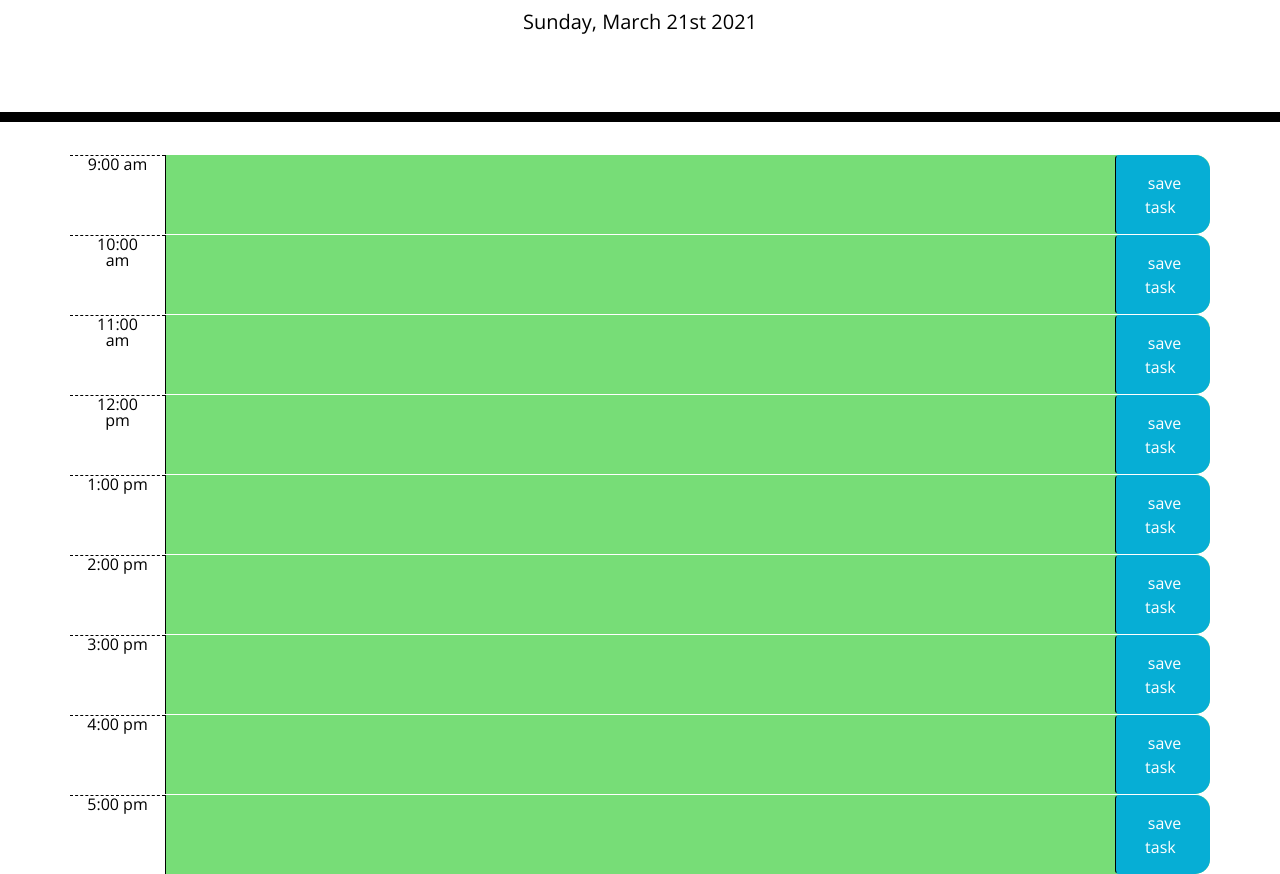
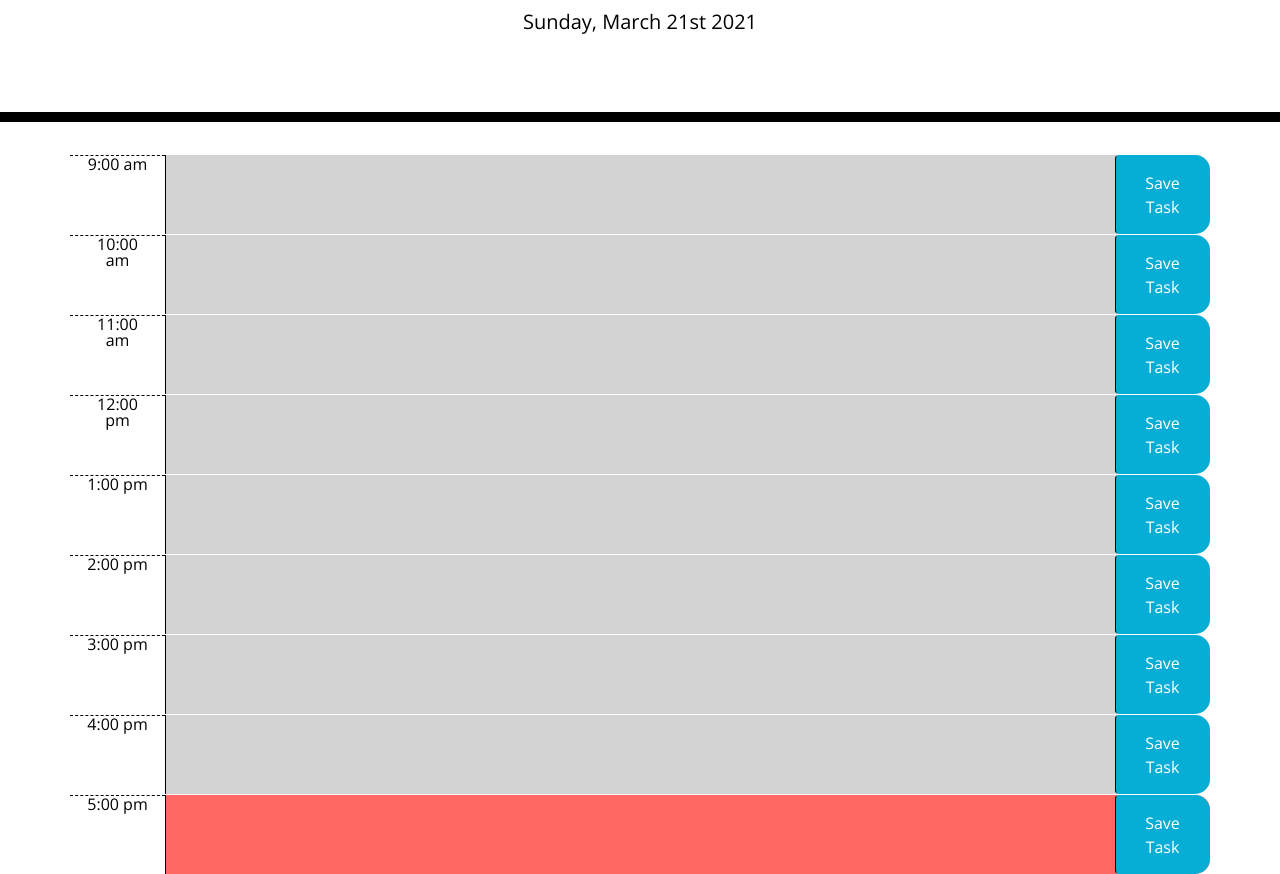
Before and after one commit to Chrispruiz/Scheduler, a plain HTML site: page index.html in a window 1280 px wide. Shown: the part 182-1056 px from the top of the page. Drawn offline with nearby package versions, Linux system fonts and the light colour scheme.

Commit message:
corrected color boxes

```diff
--- a/assets/script.js
+++ b/assets/script.js
@@ -6,8 +6,13 @@ var Now = moment().format('dddd, MMMM Do YYYY');
 var display = document.getElementById('currentDay');
 display.innerHTML = Now
 
+/* $(document).ready(function () {
+  // display current date at top in div id currentDay
+  var currentDate = moment().format("dddd, MMM Do YYYY");
+  $("#currentDay").html(currentDate); */
+
   $(".saveBtn").on("click", function () {
-    //get from input fields
+    //input fields
     var text = $(this).siblings(".description").val();
     var time = $(this).parent().attr("id");
 
@@ -15,15 +20,14 @@ $(".saveBtn").on("click", function () {
   });
 
 
-$("#9am .description").val(localStorage.getItem("9am"));
-$("#10am .description").val(localStorage.getItem("10am"));
-$("#11am .description").val(localStorage.getItem("11am"));
-$("#12pm .description").val(localStorage.getItem("12pm"));
-$("#1pm .description").val(localStorage.getItem("1pm"));
-$("#2pm .description").val(localStorage.getItem("2pm"));
-$("#3pm .description").val(localStorage.getItem("3pm"));
-$("#4pm .description").val(localStorage.getItem("4pm"));
-$("#5pm .description").val(localStorage.getItem("5pm"));
+  $("#hour9 .description").val(localStorage.getItem("hour9"));
+  $("#hour10 .description").val(localStorage.getItem("hour10"));
+  $("#hour11 .description").val(localStorage.getItem("hour11"));
+  $("#hour12 .description").val(localStorage.getItem("hour12"));
+  $("#hour13 .description").val(localStorage.getItem("hour13"));
+  $("#hour14 .description").val(localStorage.getItem("hour14"));
+  $("#hour15 .description").val(localStorage.getItem("hour15"));
+  $("#hour16 .description").val(localStorage.getItem("hour16"));
 
 
 
@@ -48,7 +52,7 @@ function hourTracker() {
           $(this).removeClass("past");
           $(this).addClass("future");
         }
-      console.dir(blockHour);
       });
     }
   hourTracker();
+/* }); */
--- a/index.html
+++ b/index.html
@@ -27,50 +27,50 @@
     </header>
       <!-- Timeblocks go here -->
       <div class="container">
-        <container class="row time-block" id= "9am">
+        <container class="row time-block" id="hour9">
           <div class="col-sm-1 hour">9:00 am</div>
           <textarea class="col-sm-10 description"></textarea>
-          <button type="button" class = "col-sm-1 btn saveBtn"> save task </button>
+          <button type="button" class = "col-sm-1 btn saveBtn">Save Task</button>
         </container>
-        <container class="row time-block" id= "10am">
+        <container class="row time-block" id="hour10">
           <div class="col-sm-1 hour">10:00 am</div>
           <textarea class="col-sm-10 description"></textarea>
-          <button type="button" class = "col-sm-1 btn saveBtn"> save task </button>
+          <button type="button" class = "col-sm-1 btn saveBtn">Save Task</button>
         </container>
-        <container class="row time-block" id= "11am">
+        <container class="row time-block" id="hour11">
           <div class="col-sm-1 hour">11:00 am</div>
           <textarea class="col-sm-10 description"></textarea>
-          <button type="button" class = "col-sm-1 btn saveBtn"> save task </button>
+          <button type="button" class = "col-sm-1 btn saveBtn">Save Task</button>
         </container>
-        <container class="row time-block" id= "12pm">
+        <container class="row time-block" id="hour12">
           <div class="col-sm-1 hour">12:00 pm</div>
           <textarea class="col-sm-10 description"></textarea>
-          <button type="button" class = "col-sm-1 btn saveBtn"> save task </button>
+          <button type="button" class = "col-sm-1 btn saveBtn">Save Task</button>
         </container>
-        <container class="row time-block" id= "1pm">
+        <container class="row time-block" id="hour13">
           <div class="col-sm-1 hour">1:00 pm</div>
           <textarea class="col-sm-10 description"></textarea>
-          <button type="button" class = "col-sm-1 btn saveBtn"> save task </button>
+          <button type="button" class = "col-sm-1 btn saveBtn">Save Task</button>
         </container>
-        <container class="row time-block" id= "2pm">
+        <container class="row time-block" id="hour14">
           <div class="col-sm-1 hour">2:00 pm</div>
           <textarea class="col-sm-10 description"></textarea>
-          <button type="button" class = "col-sm-1 btn saveBtn"> save task </button>
+          <button type="button" class = "col-sm-1 btn saveBtn">Save Task</button>
         </container>
-        <container class="row time-block" id= "3pm">
+        <container class="row time-block" id="hour15">
           <div class="col-sm-1 hour">3:00 pm</div>
           <textarea class="col-sm-10 description"></textarea>
-          <button type="button" class = "col-sm-1 btn saveBtn"> save task </button>
+          <button type="button" class = "col-sm-1 btn saveBtn">Save Task</button>
         </container>
-        <container class="row time-block" id= "4pm">
+        <container class="row time-block" id="hour16">
           <div class="col-sm-1 hour">4:00 pm</div>
           <textarea class="col-sm-10 description"></textarea>
-          <button type="button" class = "col-sm-1 btn saveBtn"> save task </button>
+          <button type="button" class = "col-sm-1 btn saveBtn">Save Task</button>
         </container>
-        <container class="row time-block" id= "5pm">
+        <container class="row time-block" id="hour17">
           <div class="col-sm-1 hour">5:00 pm</div>
           <textarea class="col-sm-10 description"></textarea>
-          <button type="button" class = "col-sm-1 btn saveBtn"> save task </button>
+          <button type="button" class = "col-sm-1 btn saveBtn">Save Task</button>
         </container>
       </div>
 
```
Also changed, not shown: assets/Scheduler.png (added), 1 other file. Lines whose indentation alone changed are shown as unchanged.
